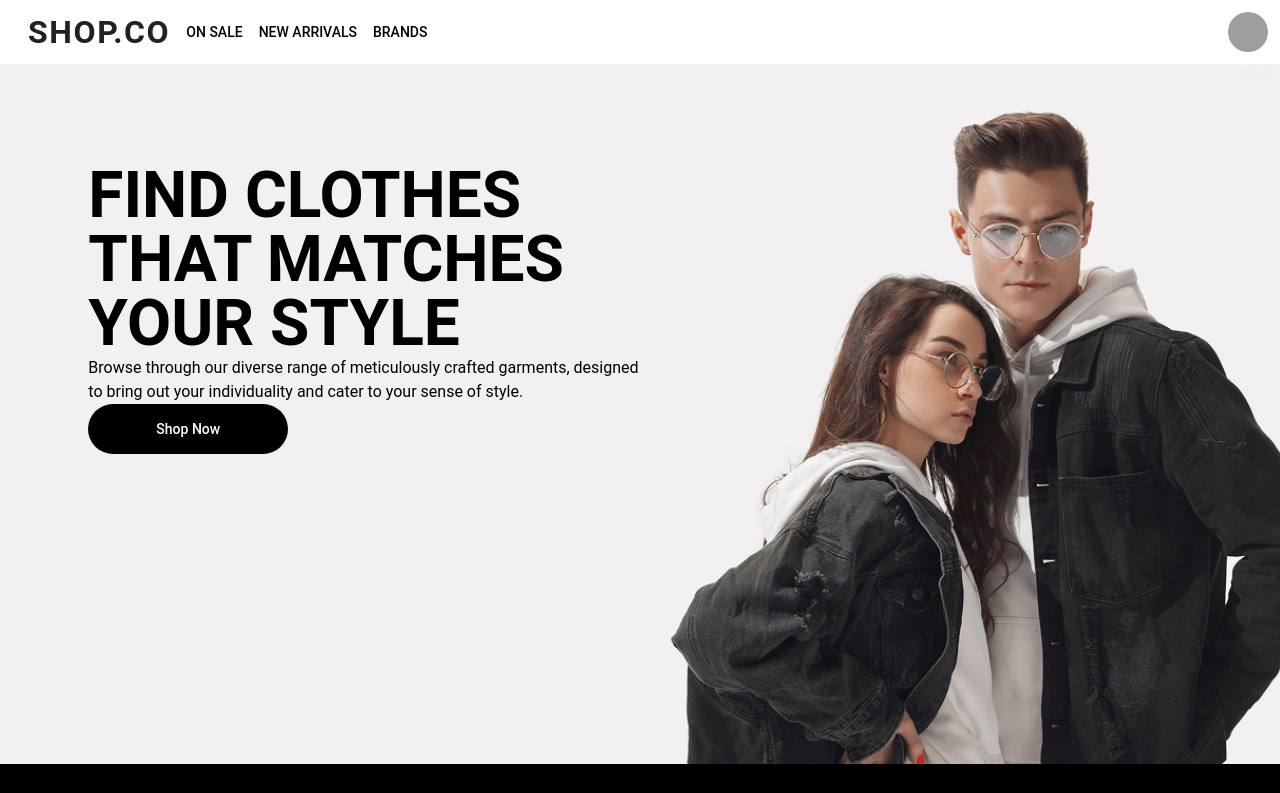
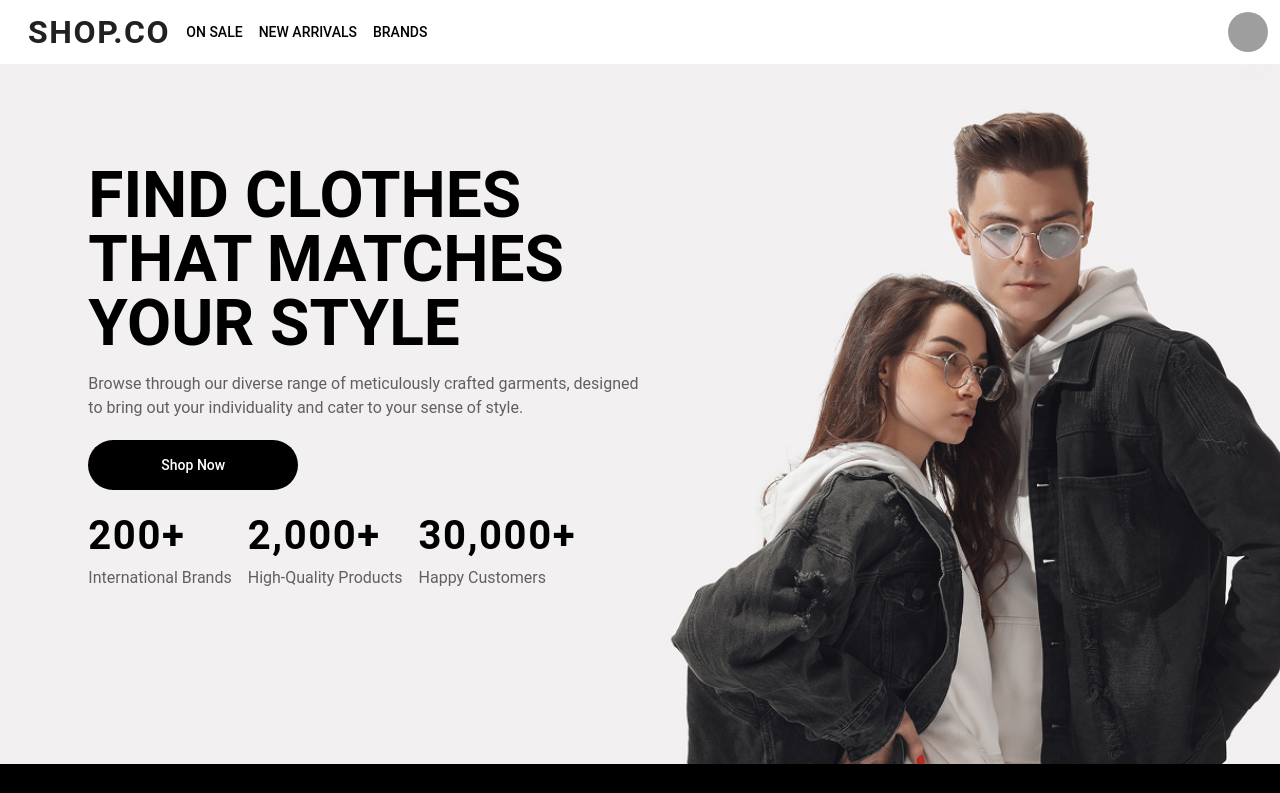
Before and after one commit to fruityty/ecom-front, a React (Vite) app in the folder ecom-front/: page /home in a window 1280 px wide. Shown: the top 793 px of the page. Built offline with nearby package versions, Linux system fonts and the light colour scheme; grey boxes are pictures that could not be loaded; some icons are missing.

Commit message:
add cover.jsx

```diff
--- /dev/null
+++ b/ecom-front/src/components/Cover.jsx
@@ -0,0 +1,113 @@
+import cover from "../assets/cover.jpg"
+import Typography from '@mui/material/Typography';
+import Button from '@mui/material/Button';
+import { Box } from '@mui/material';
+
+const statNumberStyle = {
+    mr: 2,
+    fontFamily: 'roboto',
+    fontWeight: 'bold',
+    letterSpacing: '.1rem',
+    color: 'inherit',
+    textDecoration: 'none',
+    fontSize: 40,
+    mb: 0,
+};
+
+const statData = [
+    { order: '1', num: '200+', description: 'International Brands' },
+    { order: '2', num: '2,000+', description: 'High-Quality Products' },
+    { order: '3', num: '30,000+', description: 'Happy Customers' },
+]
+
+export default function Cover() {
+    return (
+        <Box
+            sx={{
+                backgroundImage: `url(${cover})`,
+                backgroundSize: 'cover',
+                backgroundPosition: 'center',
+                backgroundRepeat: 'no-repeat',
+                aspectRatio: '16/9', // or use the image's real aspect ratio
+                width: '100%',
+                maxHeight: '700px',
+                pt: {
+                    xs: 4,   // 4 * 4 = 16px
+                    md: 25, // 25 * 4 = 100px
+                },
+                pb: {
+                    xs: 4,
+                    md: 25,
+                },
+                px: {
+                    xs: 2,    // 8px
+                    md: '6.9%', // 100px
+                },
+            }}
+        >
+
+            <Typography
+                variant="h2"
+
+                sx={{
+                    mr: 2,
+                    mb: 4,
+                    fontFamily: 'roboto',
+                    fontWeight: 'bold',
+                    color: 'inherit',
+                    textDecoration: 'none',
+                    fontSize: 64,
+                    lineHeight: 1.0, // You can adjust this value
+                }}
+            >
+                FIND CLOTHES <br />
+                THAT MATCHES <br />
+                YOUR STYLE
+            </Typography>
+
+            <Typography sx={{ color: 'rgba(0, 0, 0, 0.6)' }}>
+                Browse through our diverse range of meticulously crafted garments, designed <br />
+                to bring out your individuality and cater to your sense of style.
+            </Typography>
+
+            <Button
+                sx={{
+                    width: '210px',              // custom width
+                    height: '50px',              // custom height
+                    backgroundColor: '#000',     // background color
+                    color: '#fff',               // text color
+                    borderRadius: '50px',        // fully rounded corners (pill shape)
+                    textTransform: 'none',       // optional: keep original casing
+                    '&:hover': {
+                        backgroundColor: '#333',   // hover effect (optional)
+                    },
+                    mt: '20px'
+                }}
+            >
+                Shop Now
+            </Button>
+
+            <Box
+                sx={{
+                    display: 'flex',
+                    flexDirection: { xs: 'column', md: 'row' },
+                    gap: 4, // spacing between items
+                    mt: 4,  // margin from the text/button section
+                }}
+            >
+                {statData.map((stat) => (
+                    <Box key={stat.order}>
+                        <Typography sx={statNumberStyle}>
+                            {stat.num}
+                        </Typography>
+                        <Typography sx={{ color: 'rgba(0, 0, 0, 0.6)' }}>
+                            {stat.description}
+                        </Typography>
+                    </Box>
+                ))}
+            </Box>
+
+
+        </Box>
+    )
+}
--- a/ecom-front/src/pages/Home.jsx
+++ b/ecom-front/src/pages/Home.jsx
@@ -1,79 +1,16 @@
 import MainLayout from "../layouts/MainLayout";
 import Logobar from "../components/Logobar";
-import { Container, Box } from '@mui/material';
-import cover from "../assets/cover.jpg"
-import Typography from '@mui/material/Typography';
-import Button from '@mui/material/Button';
+import { Box } from '@mui/material';
+import Cover from "../components/Cover";
 
 export default function Home() {
   return (
     <MainLayout>
-      <Box
-        sx={{
-          backgroundImage: `url(${cover})`,
-          backgroundSize: 'cover',
-          backgroundPosition: 'center',
-          backgroundRepeat: 'no-repeat',
-          aspectRatio: '16/9', // or use the image's real aspect ratio
-          width: '100%',
-          maxHeight: '700px',
-          pt: {
-            xs: 4,    // theme.spacing(4) = 32px (default spacing unit is 8px)
-            md: 25, // 12.5 * 8 = 100px
-          },
-          pb: {
-            xs: 4,
-            md: 25,
-          },
-          px: {
-            xs: 2,    // 16px
-            md: '6.9%', // 100px
-          },
-        }}
-      >
-        <Typography
-          variant="h2"
 
-          sx={{
-            mr: 2,
-            fontFamily: 'roboto',
-            fontWeight: 'bold',
-            color: 'inherit',
-            textDecoration: 'none',
-            fontSize: 64,
-            lineHeight: 1.0, // You can adjust this value
-          }}
-        >
-          FIND CLOTHES <br />
-          THAT MATCHES <br />
-          YOUR STYLE
-        </Typography>
+        <Cover></Cover>
 
-        <Typography>
-          Browse through our diverse range of meticulously crafted garments, designed <br />
-          to bring out your individuality and cater to your sense of style.
-        </Typography>
+        <Logobar></Logobar>
 
-        <Button
-          sx={{
-            width: '200px',              // custom width
-            height: '50px',              // custom height
-            backgroundColor: '#000',     // background color
-            color: '#fff',               // text color
-            borderRadius: '50px',        // fully rounded corners (pill shape)
-            textTransform: 'none',       // optional: keep original casing
-            '&:hover': {
-              backgroundColor: '#333',   // hover effect (optional)
-            },
-          }}
-        >
-          Shop Now
-        </Button>
-
-      </Box>
-      <Box>
-        <Logobar></Logobar>
-      </Box>
     </MainLayout>
   );
 }
```
